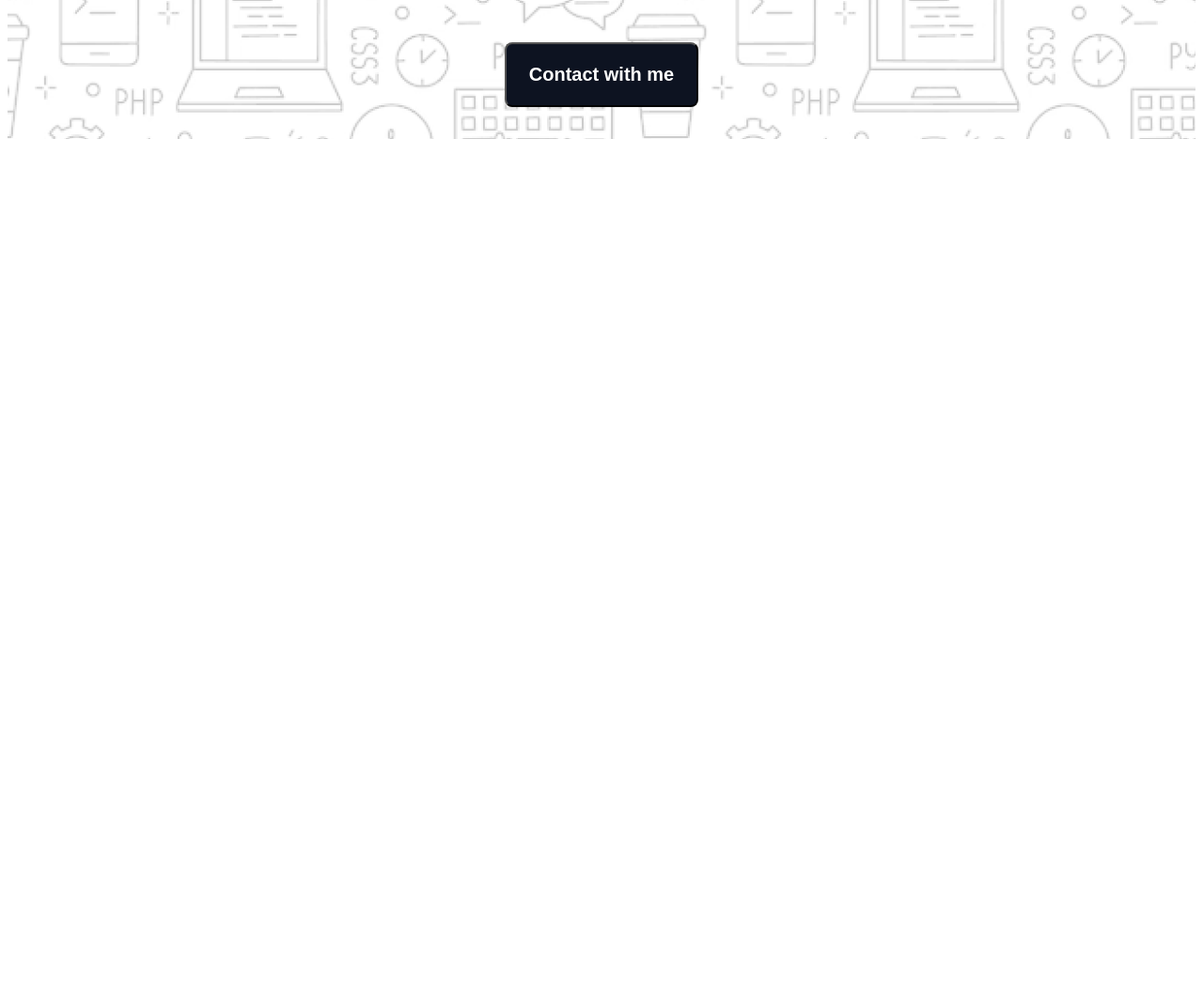
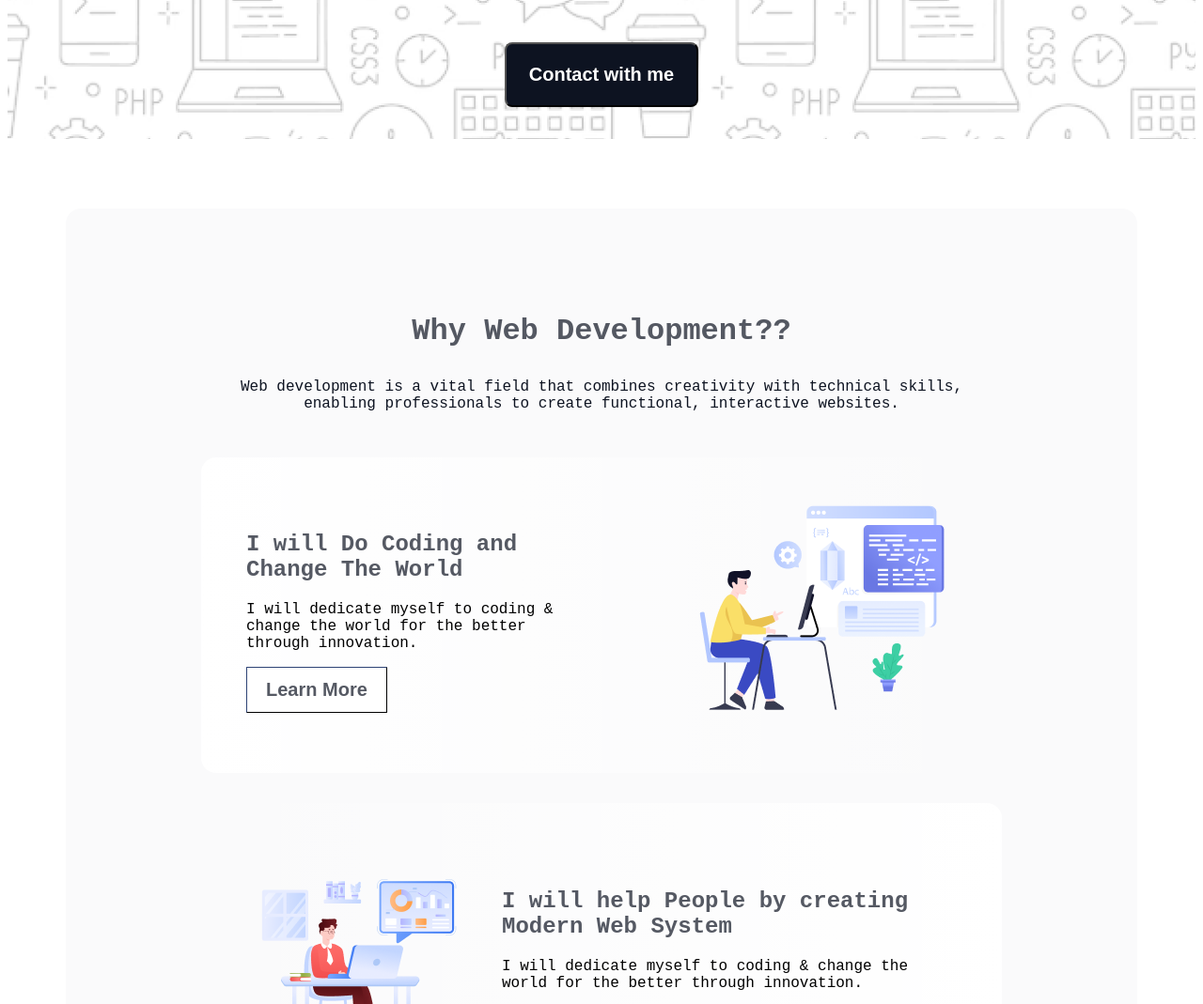
Before and after one commit to Shuvro-galibmostafa/assignment-1, a plain HTML site: page index.html in a window 1280 px wide. Shown: the part 685-1754 px from the top of the page at 94% size. Before the commit the page ends 841 px from the top, so only its background shows below. Drawn offline with Linux system fonts and the light colour scheme; a web font is replaced by a local one.

Commit message:
why-web-dev

```diff
--- a/index.html
+++ b/index.html
@@ -29,7 +29,38 @@
         </div>
     </header>
     <main>
+        <section class="why-web-dev">
+                <div class="web-dev-content">
+                    <h3 class="web-content-title">Why Web Development??</h3>
+                    <p class="web-content-description">Web development is a vital field that combines creativity with technical skills, enabling professionals to create functional, interactive websites.</p>
+                    <div class="card">
+                            <div class="card1">
+                                <h1 class="card-title">I will Do Coding and Change The World</h1>
+                                <p class="card-description">I will dedicate myself to coding & change the world for the better through innovation.</p>
+                                <button class="btn-type-c">Learn More</button>
+                            </div>
+                            <img class="im1" src="./assets/Layer_1.png" alt="">
+                    </div>
 
+                    <div class="card" style="background: linear-gradient(to left, rgb(255, 255, 255, 1), rgba(255, 255, 255, 0))">
+                        <img class="im1" src="./assets/Group 3.png" alt="">
+                        <div class="card2">
+                            <h1 class="card-title">I will help People by creating Modern Web System</h1>
+                            <p class="card-description">I will dedicate myself to coding & change the world for the better through innovation.</p>
+                            <button class="btn-type-c">Learn More</button>
+                        </div>
+                    </div>
+
+                    <div class="card">
+                        <div class="card3">
+                            <h1 class="card-title">I will Do Coding and Change The World</h1>
+                            <p class="card-description">I will dedicate myself to coding & change the world for the better through innovation.</p>
+                            <button class="btn-type-c">Learn More</button>
+                        </div>
+                        <img class="im1" src="./assets/Group 4.png" alt="">
+                    </div>
+                </div>
+        </section>
     </main>
     <footer>
 
--- a/styles/style.css
+++ b/styles/style.css
@@ -47,6 +47,17 @@ nav {
     margin-top: 32px;
 }
 
+.btn-type-c {
+    font-size: 20px;
+    font-weight: 600;
+    padding: 12px 20px;
+    color: rgba(13, 19, 33, 0.7);
+    background-color: white;
+    border-radius: 1px;
+    border-width: 1px;
+    border-color: rgba(13, 19, 33, 1);
+}
+
 /* header */
 
 .banner {
@@ -76,7 +87,7 @@ nav {
     margin-top: 24px;
     margin-left: 294px;
     margin-right: 294px;
-    font-size: 16;
+    font-size: 16px;
     font-weight: normal;
     color: rgba(13, 19, 33, 1);
 }
@@ -85,3 +96,67 @@ nav {
     align-items: center;
     text-align: center;
 }
+
+/* why-web-dev */
+
+.why-web-dev {
+    width: 1140px;
+    background-color: rgba(250,250,251,255);
+    padding-top: 80px;
+    border-radius: 16px;
+    margin-top: 74px;
+}
+
+.web-dev-content {
+    width: 852px;
+    margin-left: 144px;
+    margin-right: 144px;
+    margin-bottom: 48px;
+    justify-content: center;
+    align-items: center;
+    text-align: center;
+}
+
+.web-content-title {
+    font-size: 32px;
+    font-weight: 800;
+    color: rgba(13, 19, 33, 0.7)
+}
+
+.web-content-description{
+    font-size: 16px;
+    color: rgba(13, 19, 33, 1);
+    margin-bottom: 48px;
+}
+
+.card {
+    background: linear-gradient(to right, rgb(255, 255, 255, 1), rgba(255, 255, 255, 0));
+    padding: 48px;
+    display: flex;
+    justify-content: space-around;
+    align-items: center;
+    text-align: left;
+    border-radius: 16px;
+    margin-bottom: 32px;
+}
+
+.card1, .card3{
+    height: 219px;
+    width: 477px;
+    margin-right: 132px;
+}
+
+.card2 {
+    margin-left: 32px;
+}
+
+
+.card-title {
+    color: rgba(13, 19, 33, 0.7);
+    font-weight: 700;
+    font-size: 24px;
+}
+
+.card-description {
+    font-size: 16px;
+}
```
